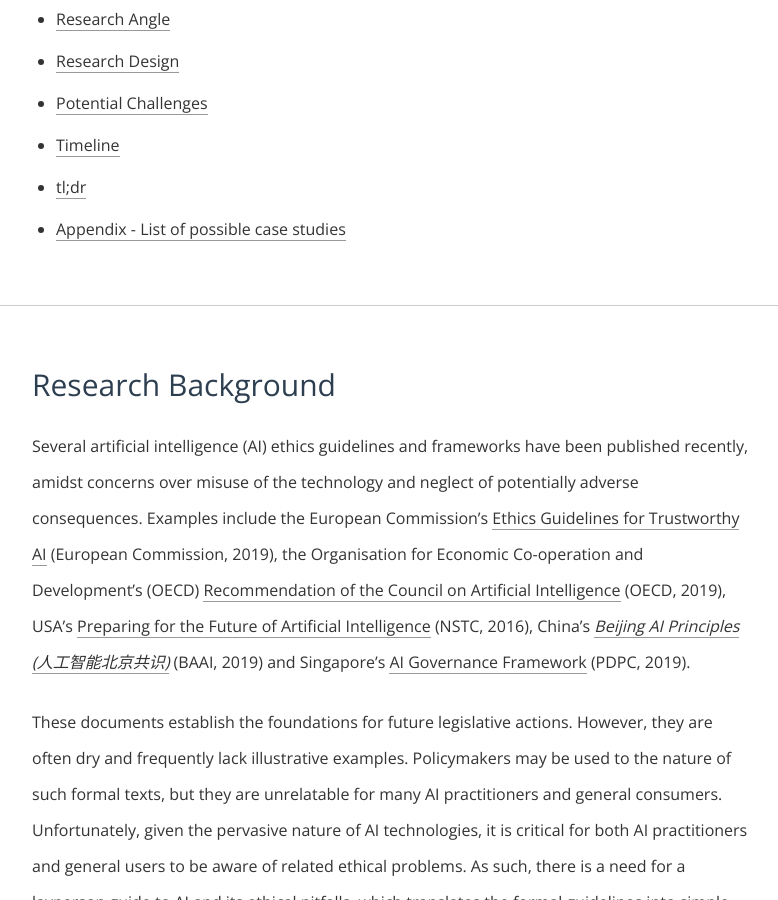
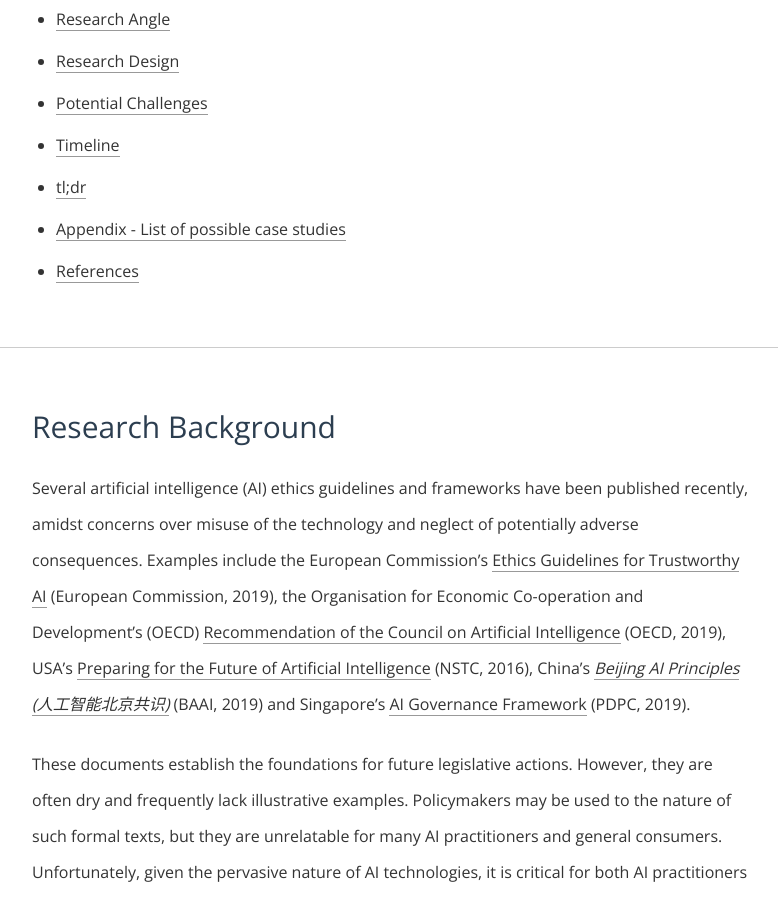
Before and after one commit to greentfrapp/project-asimov, a Jekyll site: the page built from research_proposal.md, in a window 1280 px wide and 900 px high, scrolled down 959 px. Shown: the whole window, without its empty margins (248-1026 px from the left). Built offline with Jekyll 4.4.1, drawn with Linux system fonts in a browser that asks for light colours; some web fonts are replaced; a style sheet for code colours, icons or effects is not loaded.

Commit message:
Corrected contents section in research proposal

```diff
--- a/research_proposal.md
+++ b/research_proposal.md
@@ -20,7 +20,8 @@ permalink: /research_proposal/
 - [Potential Challenges](#potential-challenges)
 - [Timeline](#timeline)
 - [tl;dr](#tldr)
-- [Appendix - List of possible case studies](#appendix---list-of-possible-case-studies)
+- [Appendix - List of possible case studies](#appendix---working-bibliography)
+- [References](#references)
 
 ---
 
```
